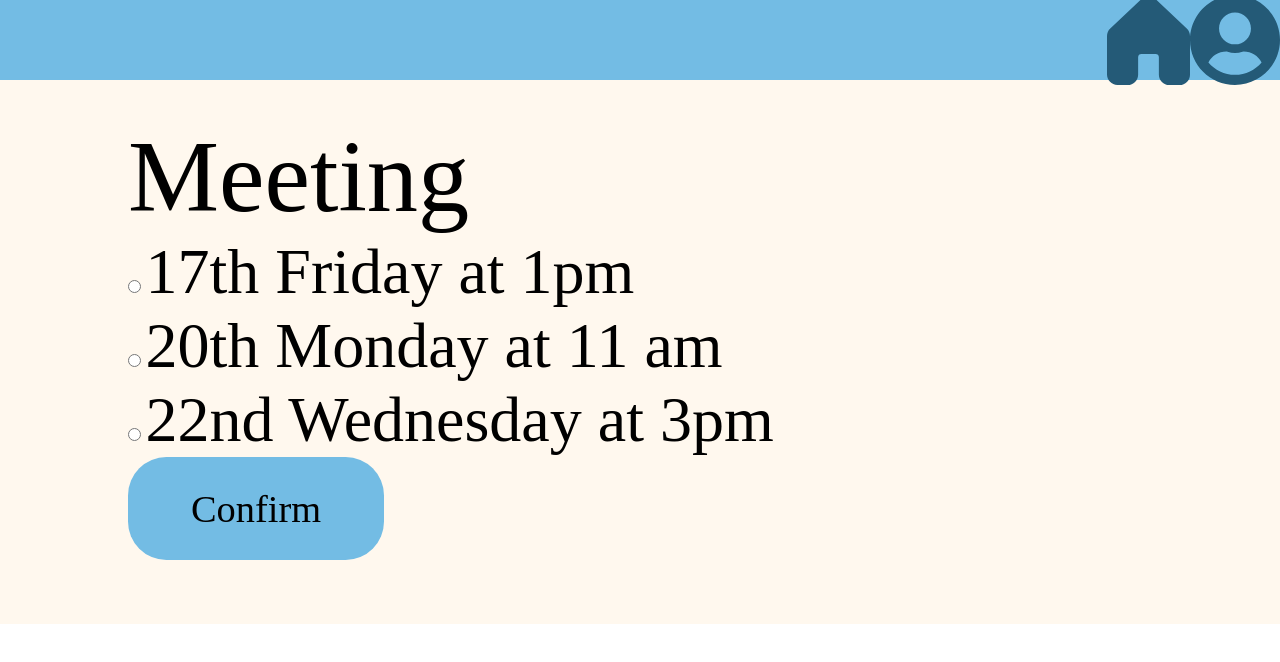
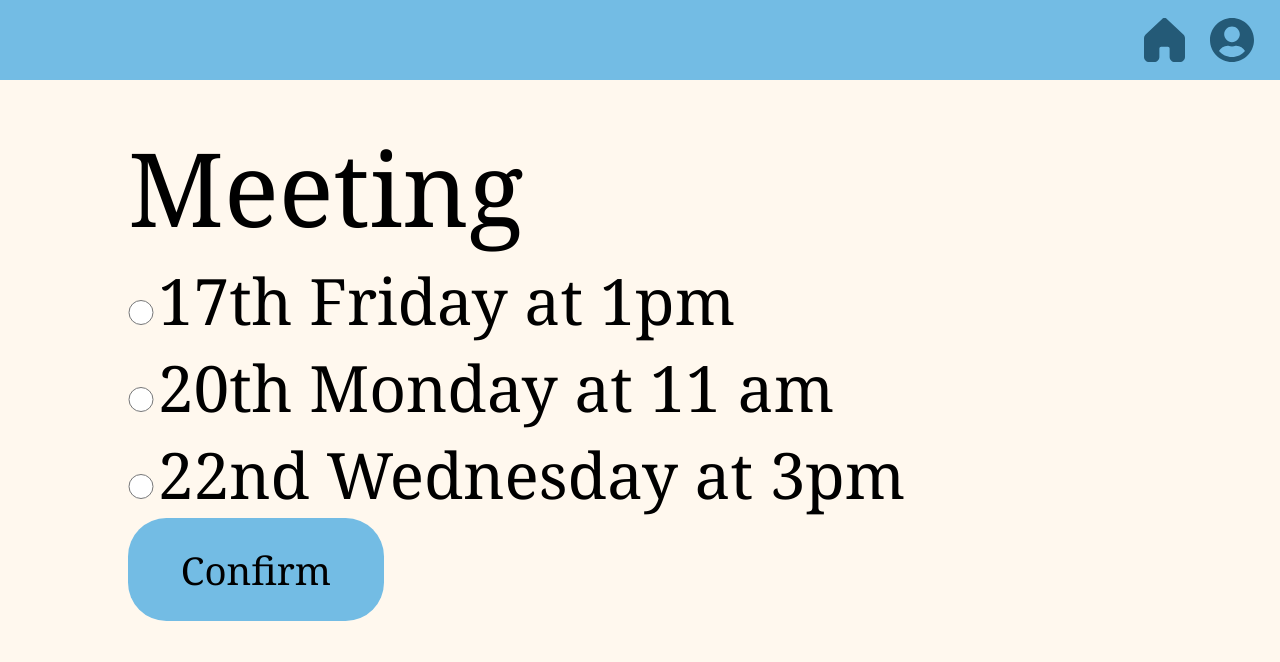
Before and after one commit to noushsuon/UIX-Part-2-React, a website built with Parcel: page meeting.html in a window 1280 px wide. Built offline with nearby package versions, Linux system fonts and the light colour scheme.

Commit message:
fixed navbar issues and scaled radio buttons

```diff
--- a/feedback.css
+++ b/feedback.css
@@ -66,7 +66,7 @@
   font-size: 2vw;
   align-self: flex-start;
   min-height: 15vw;
-  font-family: Inter;
+  font-family: Georgia;
   margin-bottom: 5%;
   background-color: var(--dl-color-default-midblue);
 }
@@ -134,7 +134,7 @@
   align-self: center;
   font-style: Regular;
   text-align: center;
-  font-family: Hermeneus One;
+  font-family: Georgia;
   font-weight: 400;
   line-height: normal;
   font-stretch: normal;
--- a/meeting.css
+++ b/meeting.css
@@ -2,7 +2,7 @@
   width: 100%;
   display: flex;
   overflow: auto;
-  min-height: 100;
+  min-height: 100vh;
   align-items: left;
   flex-direction: column;
   padding-bottom: 5%;
@@ -43,8 +43,6 @@
   text-decoration: none;
 }
 .meeting-content {
-  width: 61=0%;
-  height: auto;
   display: flex;
   align-items: flex-start;
   display: flex;
@@ -58,7 +56,7 @@
   width: auto;
   height: auto;
   align-self: flex-start;
-  text-align: cente1;
+  text-align: center;
   font-stretch: normal;
 }
 .meeting-date1 {
@@ -113,7 +111,7 @@
   align-self: center;
   font-style: Regular;
   text-align: center;
-  font-family: Hermeneus One;
+  font-family: Georgia;
   font-weight: 400;
   line-height: normal;
   font-stretch: normal;
@@ -140,3 +138,9 @@
     margin-right: 2%;
   }
 }
+
+input[type="radio"] {
+  width: 2vw;
+  height: 2vw;
+  background-color: var(--dl-color-default-darkblue);
+}
--- a/meeting.html
+++ b/meeting.html
@@ -1,7 +1,7 @@
 <!DOCTYPE html>
 <html lang="english">
   <head>
-    <title>exported project</title>
+    <title>Meeting</title>
     <meta name="viewport" content="width=device-width, initial-scale=1.0" />
     <meta charset="utf-8" />
     <meta property="twitter:card" content="summary_large_image" />
@@ -11,7 +11,7 @@
     </style>
     <style data-tag="default-style-sheet">
       html {
-        font-family: Inter;
+        font-family: Georgia;
         font-size: 16px;
       }
 
@@ -45,16 +45,16 @@
 
       <div class="meeting-container">
         <nav class="meeting-nav-bar">
-          <a href="supervisorhomepage.html" class="feedback-navlink">
+          <a href="supervisorhomepage.html" class="meeting-navlink">
             <img
               src="home.svg"
-              class="feedback-homeicon button"
+              class="meeting-homeicon button"
             />
           </a>
-          <a href="index.html" class="feedback-navlink">
+          <a href="index.html" class="meeting-navlink">
             <img
               src="user.svg"
-              class="feedback-usericon button"
+              class="meeting-usericon button"
             />
           </a>
         </nav>
@@ -62,17 +62,14 @@
           <h1 class="meeting-title bigHeading"><span>Meeting</span></h1>
           <div class="meeting-date">
             <input type="radio" name="radio" class="dates" />
-            <span class="dates">
-              <span>17th Friday at 1pm</span>
-              <br />
-            </span>
+            <span class="dates">17th Friday at 1pm</span>
           </div>
           <div class="meeting-date">
-            <input type="radio" name="radio" class="dates" />
+            <input type="radio" name="radio" class="dates"/>
             <span class="dates">20th Monday at 11 am</span>
           </div>
           <div class="meeting-date">
-            <input type="radio" name="radio" class="dates" />
+            <input type="radio" name="radio" class="dates"/>
             <span class="dates">22nd Wednesday at 3pm</span>
           </div>
           <a href="supervisorhomepage.html" class="meeting-navlink">
--- a/signinpage.css
+++ b/signinpage.css
@@ -36,7 +36,7 @@
   align-self: flex-start;
   font-style: Regular;
   text-align: left;
-  font-family: Hermeneus One;
+  font-family: Georgia;
   font-weight: 400;
   line-height: normal;
   font-stretch: normal;
@@ -49,7 +49,7 @@
   font-size: 3vw;
   align-self: center;
   font-style: Regular;
-  font-family: Hermeneus One;
+  font-family: Georgia;
   font-weight: 400;
   line-height: normal;
   border-radius: 1vw;
@@ -64,7 +64,7 @@
   font-size: 3vw;
   align-self: center;
   font-style: Regular;
-  font-family: Hermeneus One;
+  font-family: Georgia;
   font-weight: 400;
   line-height: normal;
   border-radius: 1vw;
--- a/src/components/confirm.css
+++ b/src/components/confirm.css
@@ -23,7 +23,7 @@
   align-self: center;
   font-style: Regular;
   text-align: center;
-  font-family: Hermeneus One;
+  font-family: Georgia;
   font-weight: 400;
   line-height: normal;
   font-stretch: normal;
--- a/src/style.css
+++ b/src/style.css
@@ -2,41 +2,22 @@
   --dl-color-gray-500: #595959;
   --dl-color-gray-700: #999999;
   --dl-color-gray-900: #D9D9D9;
-  --dl-size-size-large: 144px;
-  --dl-size-size-small: 48px;
   --dl-color-gray-black: #000000;
   --dl-color-gray-white: #FFFFFF;
-  --dl-size-size-medium: 96px;
-  --dl-size-size-xlarge: 192px;
-  --dl-size-size-xsmall: 16px;
-  --dl-space-space-unit: 16px;
   --dl-color-default-red: #f1a7a7ff;
-  --dl-size-size-xxlarge: 288px;
   --dl-color-default-blue: rgba(115, 188, 228, 1);
-  --dl-size-size-maxwidth: 1400px;
   --dl-color-default-green: rgba(72, 163, 130, 1);
-  --dl-radius-radius-round: 50%;
   --dl-color-default-orange: #efb680ff;
   --dl-color-default-yellow: #f7dfa0ff;
-  --dl-space-space-halfunit: 8px;
-  --dl-space-space-sixunits: 96px;
-  --dl-space-space-twounits: 32px;
   --dl-color-default-midblue: rgba(139, 182, 222, 1);
-  --dl-radius-radius-radius2: 2px;
-  --dl-radius-radius-radius4: 4px;
-  --dl-radius-radius-radius8: 8px;
-  --dl-space-space-fiveunits: 80px;
-  --dl-space-space-fourunits: 64px;
   --dl-color-default-darkblue: rgba(35, 89, 119, 1);
-  --dl-space-space-threeunits: 48px;
   --dl-color-default-darkgreen: rgba(18, 89, 63, 1);
   --dl-color-default-lightgreen: #8bceafff;
-  --dl-space-space-oneandhalfunits: 24px;
 }
 .button {
   font-size: 2.8vw;
   font-style: Regular;
-  font-family: Hermeneus One;
+  font-family: Georgia;
   font-weight: 400;
   line-height: normal;
   text-transform: none;
@@ -60,17 +41,6 @@
   border-radius: 4px;
   background-color: var(--dl-color-gray-white);
 }
-.list {
-  width: 100%;
-  margin: 1em 0px 1em 0px;
-  display: block;
-  padding: 0px 0px 0px 1.5rem;
-  list-style-type: none;
-  list-style-position: outside;
-}
-.list-item {
-  display: list-item;
-}
 .teleport-show {
   display: flex !important;
   transform: none !important;
@@ -78,16 +48,16 @@
 .staticButton {
   font-size: 3vw;
   font-style: Regular;
-  font-family: Hermeneus One;
+  font-family: Georgia;
   font-weight: 400;
   line-height: normal;
   text-transform: none;
   text-decoration: none;
 }
 .dates {
-  font-size: 5vw;
+  font-size: 2vw;
   font-style: Regular;
-  font-family: Hermeneus One;
+  font-family: Georgia;
   font-weight: 400;
   line-height: normal;
   text-transform: none;
@@ -96,7 +66,7 @@
 .bigHeading {
   font-size: 8vw;
   font-style: Regular;
-  font-family: Hermeneus One;
+  font-family: Georgia;
   font-weight: 400;
   line-height: normal;
   text-transform: none;
--- a/style.css
+++ b/style.css
@@ -36,7 +36,7 @@
 .button {
   font-size: 2.8vw;
   font-style: Regular;
-  font-family: Hermeneus One;
+  font-family: Georgia;
   font-weight: 400;
   line-height: normal;
   text-transform: none;
@@ -78,7 +78,7 @@
 .staticButton {
   font-size: 3vw;
   font-style: Regular;
-  font-family: Hermeneus One;
+  font-family: Georgia;
   font-weight: 400;
   line-height: normal;
   text-transform: none;
@@ -87,7 +87,7 @@
 .dates {
   font-size: 5vw;
   font-style: Regular;
-  font-family: Hermeneus One;
+  font-family: Georgia;
   font-weight: 400;
   line-height: normal;
   text-transform: none;
@@ -95,7 +95,7 @@
 }
 .Heading {
   font-size: 32px;
-  font-family: Inter;
+  font-family: Georgia;
   font-weight: 700;
   line-height: 1.15;
   text-transform: none;
@@ -104,7 +104,7 @@
 .bigHeading {
   font-size: 8vw;
   font-style: Regular;
-  font-family: Hermeneus One;
+  font-family: Georgia;
   font-weight: 400;
   line-height: normal;
   text-transform: none;
@@ -112,7 +112,7 @@
 }
 .Content {
   font-size: 16px;
-  font-family: Inter;
+  font-family: Georgia;
   font-weight: 400;
   line-height: 1.15;
   text-transform: none;
```
Also changed, not shown: feedback.html (+2 -2 lines), index.html (+2 -2 lines), public/index.html (+1 -1 lines), studenthomepage.css (+5 -5 lines), studenthomepage.html (+1 -1 lines), supervisorhomepage.html (+1 -1 lines).
